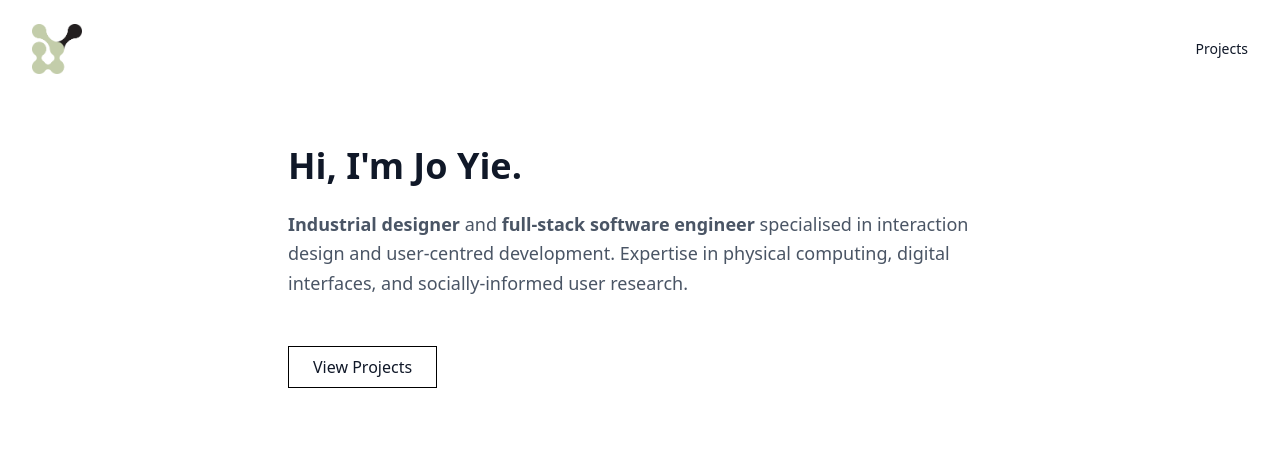
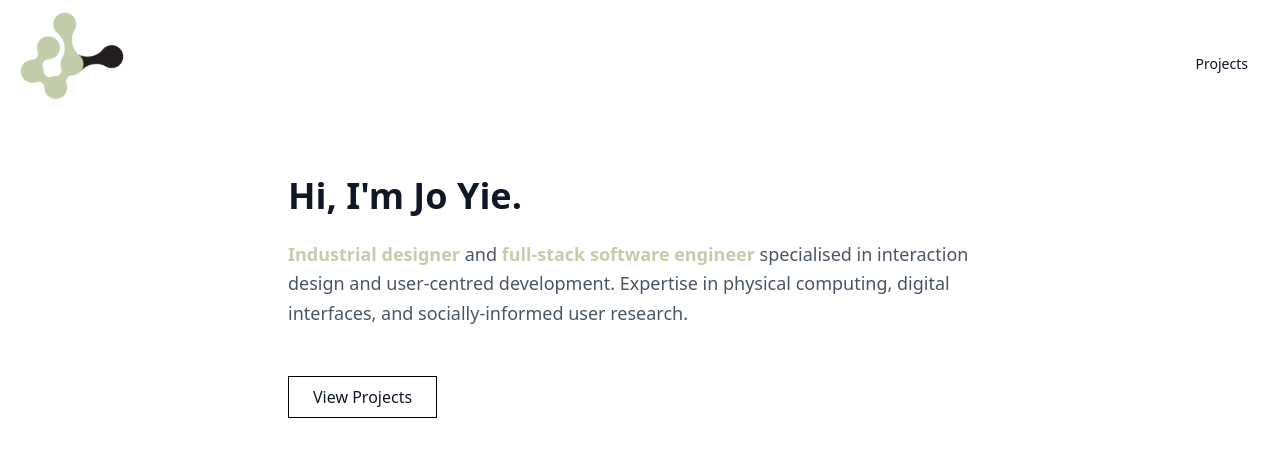
Before and after one commit to jo-yie/portfolio, a React (Vite) app: page / in a window 1280 px wide. Shown: the top 456 px of the page. Built offline with nearby package versions, Linux system fonts and the light colour scheme.

Commit message:
add gif test

```diff
--- a/src/components/Layout.tsx
+++ b/src/components/Layout.tsx
@@ -5,13 +5,12 @@ export default function Layout({ children }: { children: React.ReactNode }) {
     <div className="min-h-screen bg-white text-gray-900">
       <nav className="flex justify-between items-center px-8 py-6">
         <Link to="/" className="text-lg font-semibold">
-          <img src="media/logo.png" alt="logo" width="50px" />
+          <img src="media/logo.png" alt="logo" width="80px" className="animate-spin [animation-duration:5s]" />
         </Link>
         <Link to="/projects" className="text-sm hover:underline">
           Projects
         </Link>
       </nav>
-
       <main className="max-w-3xl mx-auto px-8 py-12">
         {children}
       </main>
--- a/src/data/projects.ts
+++ b/src/data/projects.ts
@@ -9,6 +9,7 @@ export const projects = [
       "Designed with David Ng & Ivan Tan"
     ],
     content: [
+      { type: "image", src: "/media/projects/kinesis/kinesis_video_1.gif" },
       { type: "text", value: "A reimagination of the donation experience inspired by the magic of telekinesis." },
       { type: "image", src: "/media/projects/kinesis/kinesis_1.png" },
       { type: "image", src: "/media/projects/kinesis/kinesis_2.png" },
--- a/src/index.css
+++ b/src/index.css
@@ -1 +1,5 @@
 @import "tailwindcss";
+
+@theme {
+    --color-joyie-secondary: #C4CCAC;
+}
--- a/src/pages/Home.tsx
+++ b/src/pages/Home.tsx
@@ -8,7 +8,7 @@ export default function Home() {
       </h1>
 
       <p className="text-lg text-gray-600 leading-relaxed">
-        <b>Industrial designer</b> and <b>full-stack software engineer</b> specialised in interaction design and user-centred development. Expertise in physical computing, digital interfaces, and socially-informed user research.
+        <b className="text-joyie-secondary">Industrial designer</b> and <b className="text-joyie-secondary">full-stack software engineer</b> specialised in interaction design and user-centred development. Expertise in physical computing, digital interfaces, and socially-informed user research.
       </p>
 
       <Link
```
Also changed, not shown: 1 other file (tests, documents, lock files or other folders).
